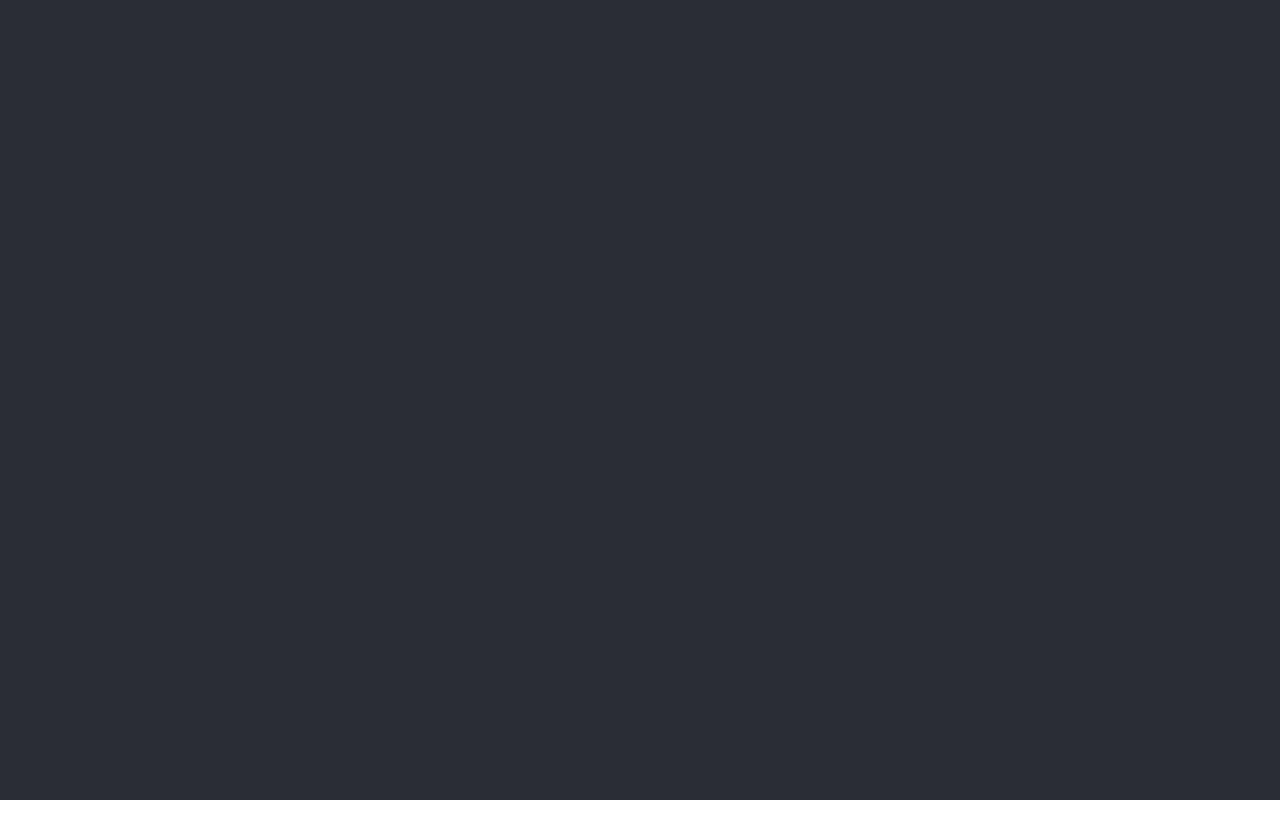
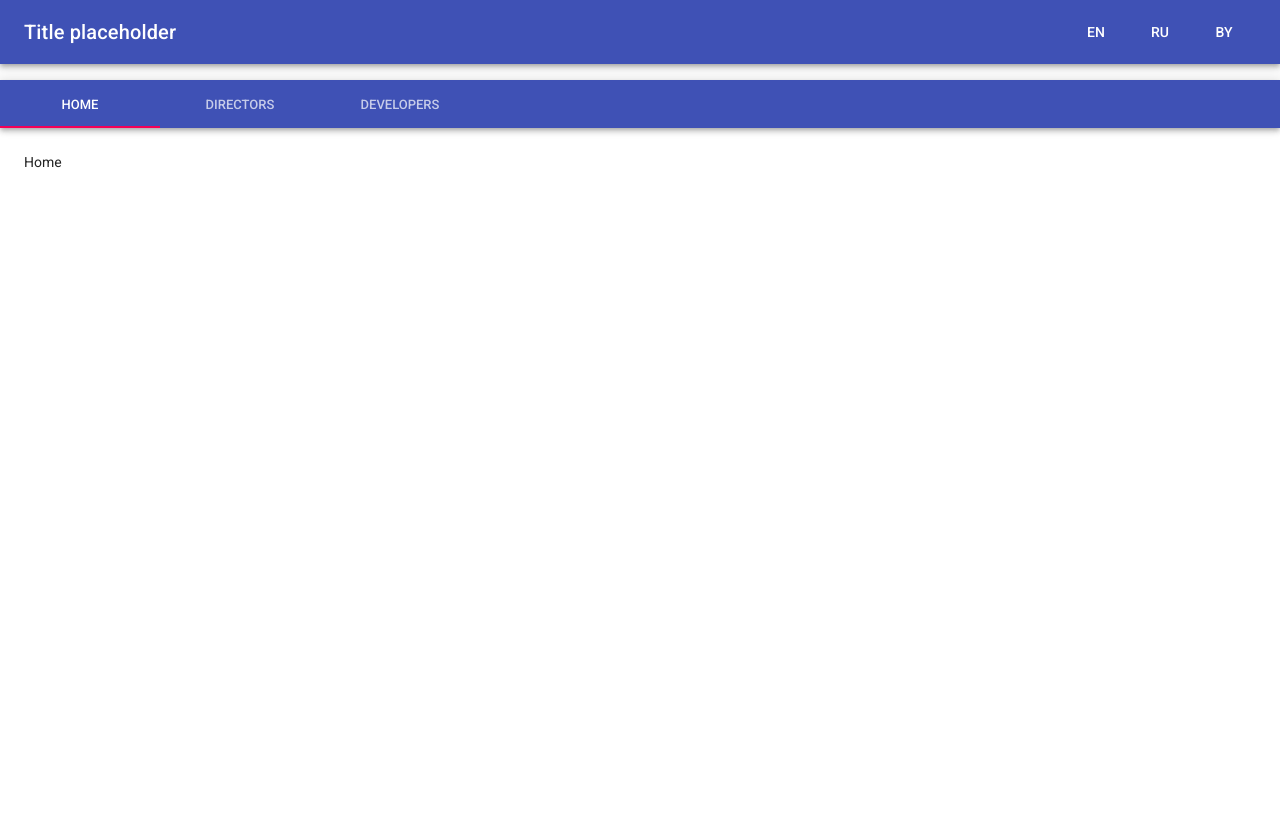
Before and after one commit to AlenaKharytonchyk/CodeJam-Culture-Portal_gr24, a React (Create React App) app in the folder theatre-directors/: page / in a window 1280 px wide. Shown: the top 838 px of the page. Before the commit the page ends 800 px from the top, so only its background shows below. Built offline with nearby package versions, Linux system fonts and the light colour scheme.

Commit message:
#12/feat: add navigation

```diff
--- a/theatre-directors/package.json
+++ b/theatre-directors/package.json
@@ -5,6 +5,8 @@
   "dependencies": {
     "@material-ui/core": "^3.9.0",
     "@material-ui/icons": "^3.0.2",
+    "@material-ui/styles": "^3.0.0-alpha.8",
+    "prop-types": "^15.6.2",
     "react": "^16.7.0",
     "react-dom": "^16.7.0",
     "react-scripts": "2.1.3"
--- a/theatre-directors/src/App.css
+++ b/theatre-directors/src/App.css
@@ -1,5 +1,3 @@
 .App {
-  text-align: center;
-  background-color: #282c34;
   min-height: 100vh;
 }
--- a/theatre-directors/src/App.jsx
+++ b/theatre-directors/src/App.jsx
@@ -1,8 +1,25 @@
 import React from 'react';
+import CssBaseLine from '@material-ui/core/CssBaseline';
 import './App.css';
+import NavBar from './components/NavBar';
+import PageContainer from './components/PageContainer';
+import Home from './pages/Home';
+import Directors from './pages/Directors';
+import Developers from './pages/Developers';
+
 
 function App() {
-  return <div className="App" />;
+  return (
+    <div className="App">
+      <CssBaseLine />
+      <NavBar />
+      <PageContainer labels={['Home', 'Directors', 'Developers']}>
+        <Home />
+        <Directors />
+        <Developers />
+      </PageContainer>
+    </div>
+  );
 }
 
 export default App;
--- /dev/null
+++ b/theatre-directors/src/components/NavBar.jsx
@@ -0,0 +1,44 @@
+import React from 'react';
+import PropTypes from 'prop-types';
+import { withStyles } from '@material-ui/core/styles';
+import AppBar from '@material-ui/core/AppBar';
+import Toolbar from '@material-ui/core/Toolbar';
+import Typography from '@material-ui/core/Typography';
+import Button from '@material-ui/core/Button';
+
+const styles = {
+  root: {
+    flexGrow: 1,
+  },
+  grow: {
+    flexGrow: 1,
+  },
+  menuButton: {
+    marginLeft: -12,
+    marginRight: 20,
+  },
+};
+
+function NavBar(props) {
+  const { classes } = props;
+  return (
+    <div className={classes.root}>
+      <AppBar position="static">
+        <Toolbar>
+          <Typography variant="h6" color="inherit" className={classes.grow}>
+            Title placeholder
+          </Typography>
+          <Button color="inherit">En</Button>
+          <Button color="inherit">Ru</Button>
+          <Button color="inherit">By</Button>
+        </Toolbar>
+      </AppBar>
+    </div>
+  );
+}
+
+NavBar.propTypes = {
+  classes: PropTypes.shape({}).isRequired,
+};
+
+export default withStyles(styles)(NavBar);
--- /dev/null
+++ b/theatre-directors/src/components/PageContainer.jsx
@@ -0,0 +1,66 @@
+import React from 'react';
+import PropTypes from 'prop-types';
+import { withStyles } from '@material-ui/core/styles';
+import AppBar from '@material-ui/core/AppBar';
+import Tabs from '@material-ui/core/Tabs';
+import Tab from '@material-ui/core/Tab';
+import Typography from '@material-ui/core/Typography';
+
+function TabContainer(props) {
+  const { children } = props;
+  return (
+    <Typography component="div" style={{ padding: 8 * 3 }}>
+      {children}
+    </Typography>
+  );
+}
+
+TabContainer.propTypes = {
+  children: PropTypes.node.isRequired,
+};
+
+const styles = theme => ({
+  root: {
+    flexGrow: 1,
+    backgroundColor: theme.palette.background.paper,
+    marginTop: '2vh',
+  },
+});
+
+class PageContainer extends React.Component {
+  constructor(props) {
+    super(props);
+    this.state = {
+      value: 0,
+    };
+  }
+
+  handleChange(event, value) {
+    this.setState({ value });
+  }
+
+  render() {
+    const { classes, children, labels } = this.props;
+    const { value } = this.state;
+
+    return (
+      <div className={classes.root}>
+        <AppBar position="static">
+          <Tabs value={value} onChange={(e, v) => this.handleChange(e, v)}>
+            {labels.map(label => <Tab key={label} label={label} />)}
+          </Tabs>
+        </AppBar>
+        {children.map((child, i) => value === i
+          && <TabContainer key={labels[i]}>{child}</TabContainer>)}
+      </div>
+    );
+  }
+}
+
+PageContainer.propTypes = {
+  classes: PropTypes.shape({}).isRequired,
+  children: PropTypes.arrayOf(PropTypes.node).isRequired,
+  labels: PropTypes.arrayOf(PropTypes.string).isRequired,
+};
+
+export default withStyles(styles)(PageContainer);
--- a/theatre-directors/src/pages/Developers.jsx
+++ b/theatre-directors/src/pages/Developers.jsx
@@ -0,0 +1,10 @@
+import React from 'react';
+
+function Developers() {
+  return (
+    <div className="App">
+        Developers
+    </div>);
+}
+
+export default Developers;
--- a/theatre-directors/src/pages/Directors.jsx
+++ b/theatre-directors/src/pages/Directors.jsx
@@ -0,0 +1,10 @@
+import React from 'react';
+
+function Directors() {
+  return (
+    <div className="App">
+        Directors
+    </div>);
+}
+
+export default Directors;
--- a/theatre-directors/src/pages/Home.jsx
+++ b/theatre-directors/src/pages/Home.jsx
@@ -0,0 +1,10 @@
+import React from 'react';
+
+function Home() {
+  return (
+    <div className="App">
+        Home
+    </div>);
+}
+
+export default Home;
```
Also changed, not shown: 2 other files (tests, documents, lock files or other folders).
